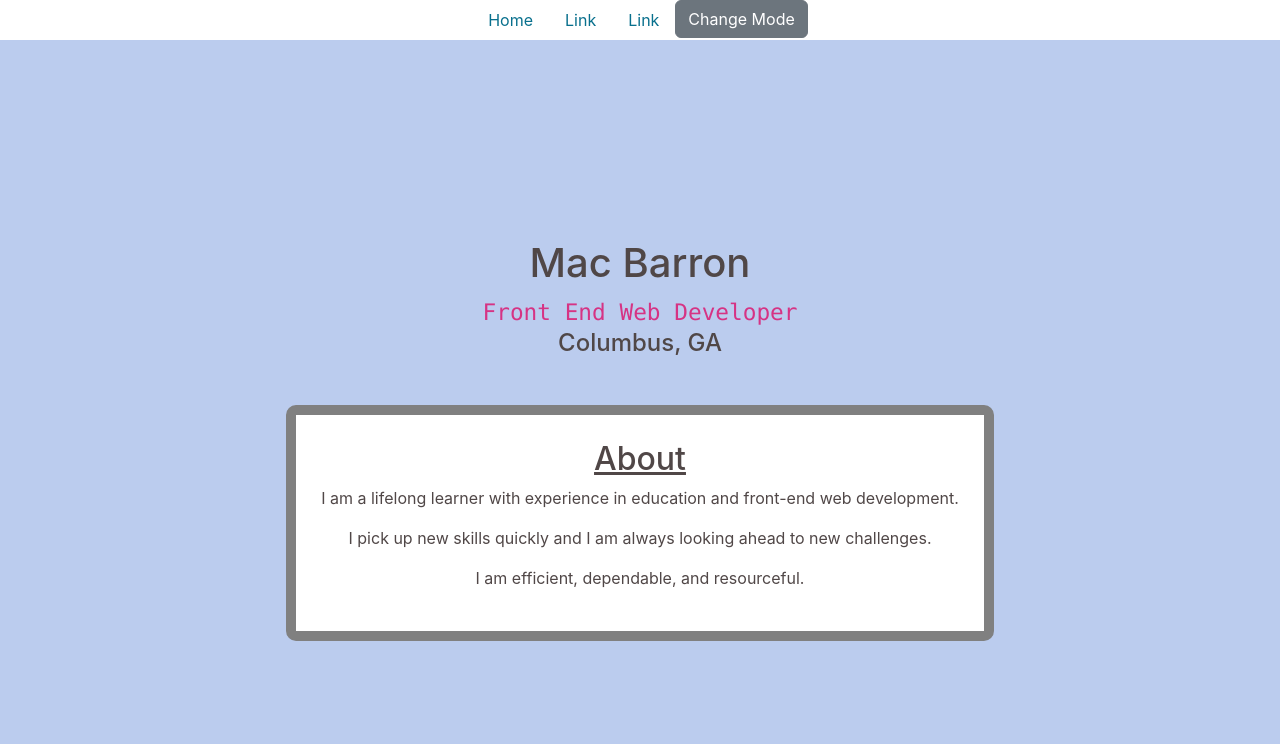
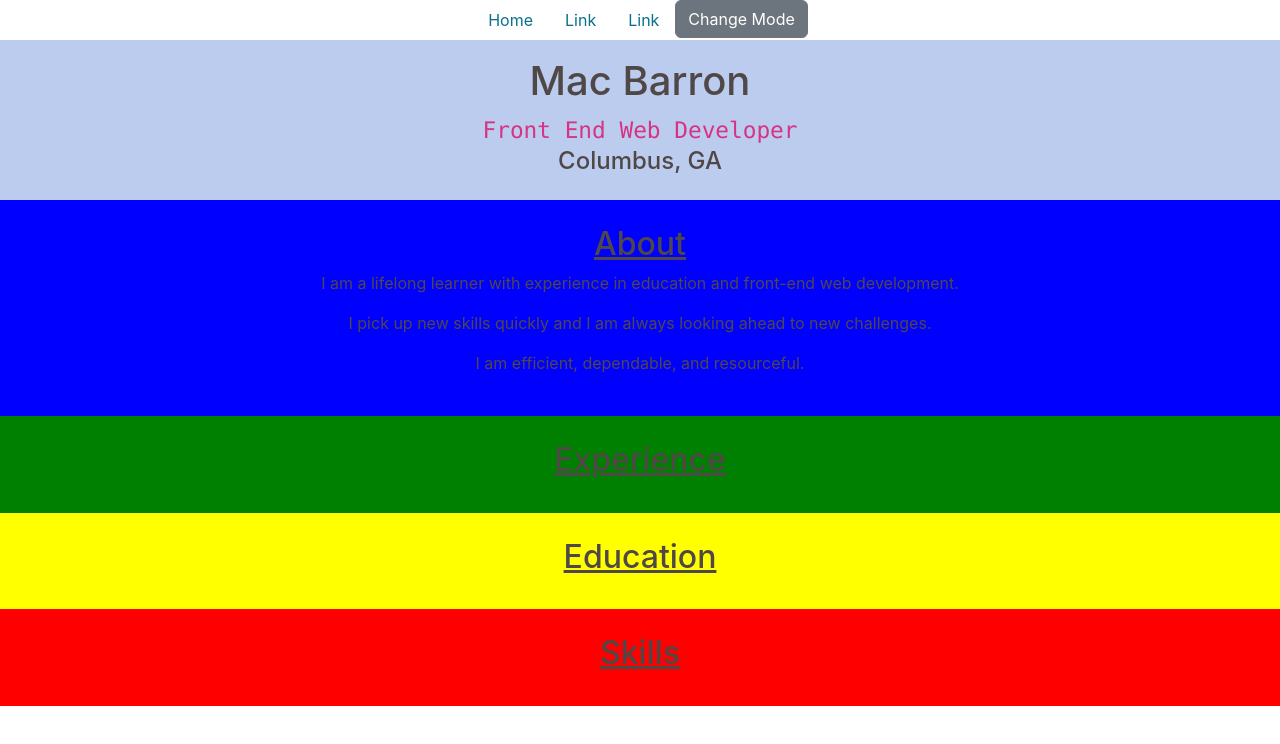
Before and after one commit to mac-mac-mac/react_app, a React (Create React App) app in the folder reactapp/: page / in a window 1280 px wide. Shown: the top 744 px of the page. Built offline with nearby package versions, Linux system fonts and the light colour scheme.

Commit message:
added 3 more basic components and changed styling

```diff
--- a/reactapp/public/index.html
+++ b/reactapp/public/index.html
@@ -40,5 +40,4 @@
       To begin the development, run `npm start` or `yarn start`.
       To create a production bundle, use `npm run build` or `yarn build`.
     -->
-    <!-- JavaScript Bundle with Popper -->
 </html>
--- a/reactapp/src/App.js
+++ b/reactapp/src/App.js
@@ -1,11 +1,19 @@
 import Header from "./components/Header";
 import Nav from './components/Nav';
+import About from './components/About';
+import Experience from './components/Experience';
+import Education from './components/Education';
+import Skills from './components/Skills';
 
 function App() {
   return (
     <div className="App">
       <Nav />
       <Header />
+      <About />
+      <Experience />
+      <Education />
+      <Skills />
     </div>
   );
 }
--- a/reactapp/src/components/About.jsx
+++ b/reactapp/src/components/About.jsx
@@ -1,5 +1,4 @@
 import React from "react";
-//import Button from 'react-bootstrap/Button';
 
 function About() {
     return(
--- /dev/null
+++ b/reactapp/src/components/Education.jsx
@@ -0,0 +1,11 @@
+import React from "react";
+
+function Education() {
+    return(
+        <div class="Education">
+            <h2>Education</h2>
+        </div>
+    )
+}
+
+export default Education
--- /dev/null
+++ b/reactapp/src/components/Experience.jsx
@@ -0,0 +1,11 @@
+import React from "react";
+
+function Experience() {
+    return(
+        <div class="Experience">
+            <h2>Experience</h2>
+        </div>
+    )
+}
+
+export default Experience
--- a/reactapp/src/components/Header.jsx
+++ b/reactapp/src/components/Header.jsx
@@ -1,5 +1,4 @@
 import React from "react";
-import About from './About';
 
 class Header extends React.Component{
 
@@ -16,8 +15,6 @@ class Header extends React.Component{
                 <h1> Mac Barron </h1>
                 <code> Front End Web Developer </code>
                 <h4> Columbus, GA </h4>
-                <br />
-                <About />
             </header>
         )
     }
--- /dev/null
+++ b/reactapp/src/components/Skills.jsx
@@ -0,0 +1,11 @@
+import React from "react";
+
+function Skills() {
+    return(
+        <div class="Skills">
+            <h2>Skills</h2>
+        </div>
+    )
+}
+
+export default Skills
--- a/reactapp/src/sass/App.scss
+++ b/reactapp/src/sass/App.scss
@@ -15,7 +15,7 @@
 
   .App-header {
     background-color: $background-color;
-    min-height: 100vh;
+    min-height: 20vh;
     display: flex;
     flex-direction: column;
     align-items: center;
@@ -60,11 +60,23 @@ h2 {
   text-decoration: underline;
 }
 
+.About, .Experience, .Education, .Skills {
+  color: $white-color;
+  padding: 25px;
+}
+
 .About {
   background-color: $AboutBGColor;
-  border-color: $AboutBorderColor;
-  border-style: solid;
-  border-width: 10px;
-  border-radius: 10px;
-  padding: 25px;
 }
+
+.Experience {
+  background-color: $ExperienceBGColor;
+}
+
+.Education {
+  background-color: $EducationBGColor;
+}
+
+.Skills {
+  background-color: $SkillsBGColor;
+}
--- a/reactapp/src/sass/Dark.scss
+++ b/reactapp/src/sass/Dark.scss
@@ -1,8 +1,11 @@
 $background-color: #282c34;
 $white-color: white;
 $link-color: #61dafb;
-$AboutBGColor: rgb(90, 90, 90);
-$AboutBorderColor: grey;
+
+$AboutBGColor: blue;
+$ExperienceBGColor: green;
+$EducationBGColor: yellow;
+$SkillsBGColor: red;
 
 
 @import 'App'
--- a/reactapp/src/sass/Light.scss
+++ b/reactapp/src/sass/Light.scss
@@ -1,8 +1,11 @@
 $background-color: #bbccee;
 $white-color: rgb(80, 71, 71);
 $link-color: #09708d;
-$AboutBGColor: white;
-$AboutBorderColor: grey;
+
+$AboutBGColor: blue;
+$ExperienceBGColor: green;
+$EducationBGColor: yellow;
+$SkillsBGColor: red;
 
 
 @import 'App'
```
